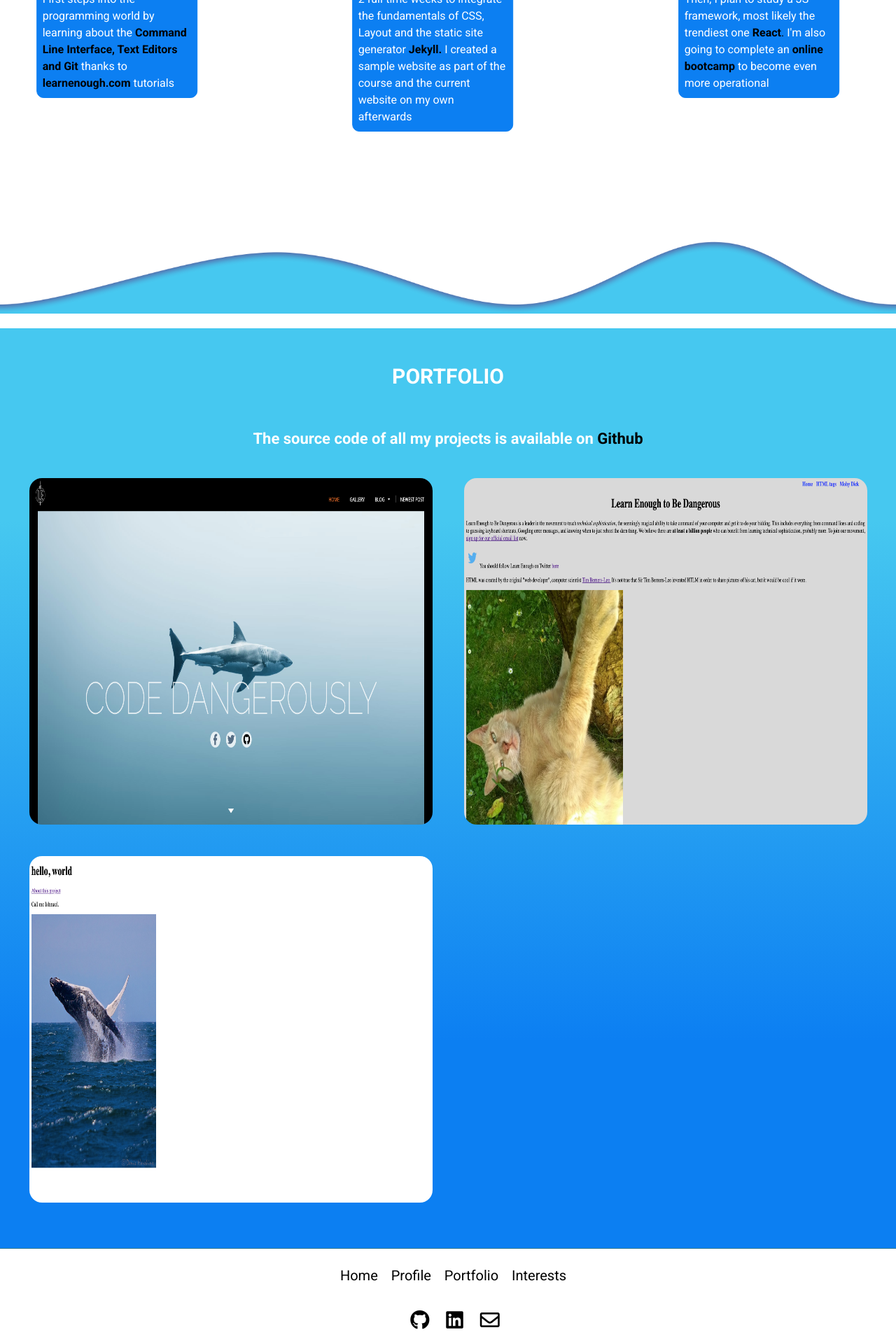
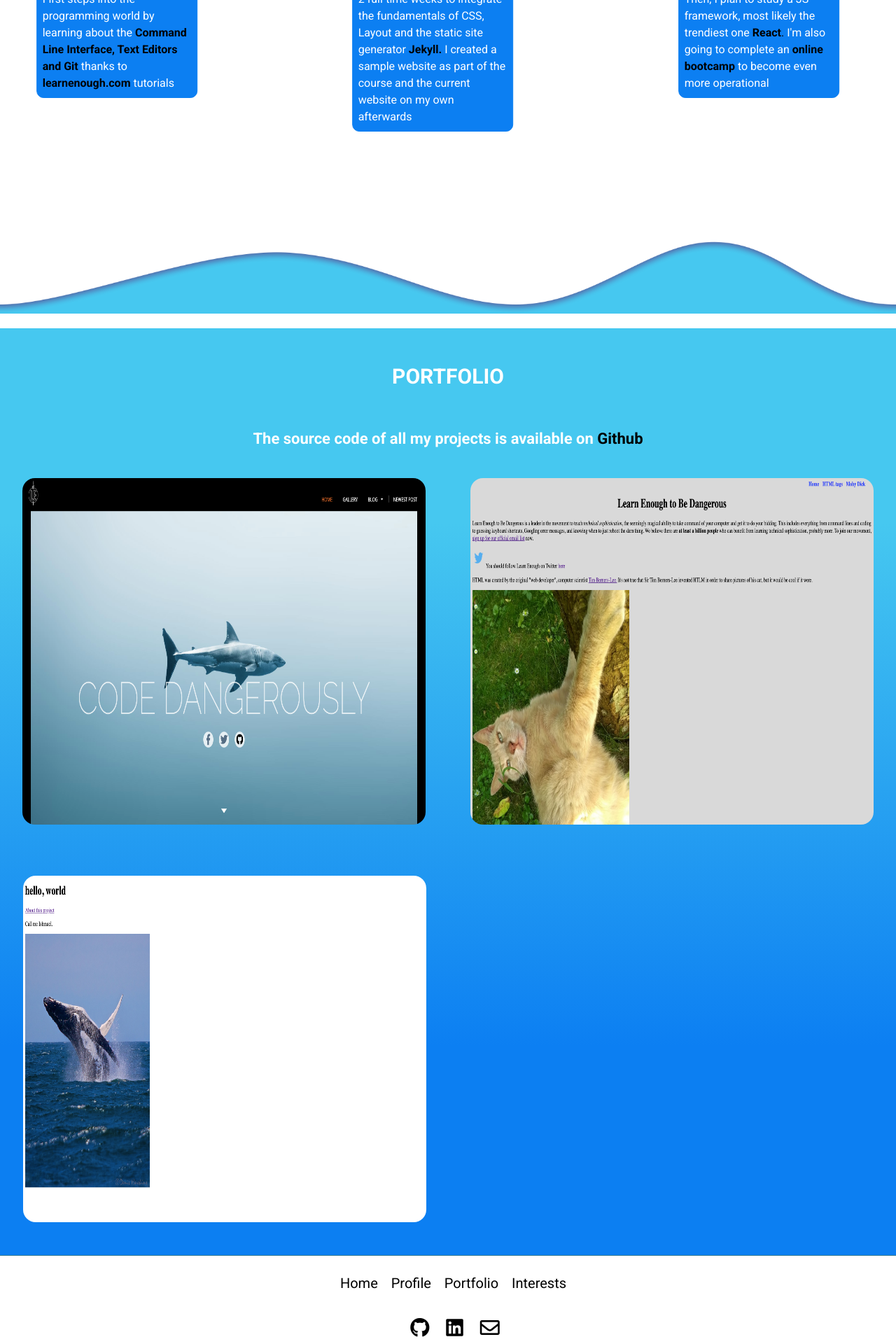
Before and after one commit to BlockProgram/official, a Jekyll site: the page built from index.html, in a window 1280 px wide. Shown: the part 1349-3269 px from the top of the page at 70% size. Built offline with Jekyll 4.4.1, drawn with Linux system fonts in a browser that asks for light colours.

Commit message:
refactore portfolio with flexbox

```diff
--- a/css/main.css
+++ b/css/main.css
@@ -473,7 +473,7 @@ left: 38px;
 .home-portfolio {
   background-image: linear-gradient(to bottom, #46c8f0 30%, #0c7ff2 80%);
   border-bottom: 1px solid rgba(50, 50, 50, 0.5);
-  height: 165vh;
+  height: auto;
   margin-top: 12vh;
   min-height: 165vh;
   position: relative;
@@ -497,9 +497,6 @@ left: 38px;
   font-size: 22px;
   text-decoration: none;
 }
-.squares-portfolio {
-  position: relative;
-}
 .style-square {
   background-color: #fff;
   background-size: 45vw 55vh;
@@ -511,30 +508,38 @@ left: 38px;
 .style-square:hover {
   opacity: 0.3;
 }
+.flex-upsquares {
+  display: flex;
+  justify-content: space-around;
+  margin: 3vw 0 0;
+  position: relative;
+}
+.flex-downsquares {
+  display: flex;
+  margin: 5vw 0 3vw 2.6vw;
+  position: relative;
+}
 .style-text {
   color: #fff;
   font-size: 20px;
   line-height: 1.25;
   position: absolute;
 }
-.left-squares {
-  position: absolute;
-  right: 50%;
-  margin-right: 2.5vh;
-}
-.right-squares {
-  left: 50%;
-  position: absolute;
-  margin-left: 2.5vh;
-}
 .topleft-square {
   background-image: url(/images/css-website-portfolio.png);
-  margin-bottom: 5vh;
 }
 .topleft-text {
   max-width: 35vw;
   left: 8%;
   top: 32%;
+}
+.topright-square {
+  background-image: url(/images/html-website-portfolio.png);
+}
+.topright-text {
+  left: 71%;
+  top: 42%;
+  max-width: 25vw;
 }
 .bottomleft-square {
   background-image: url(/images/git-website-portfolio.png);
@@ -543,29 +548,6 @@ left: 38px;
   left: 22%;
   bottom: 17%;
   max-width: 25vw;
-}
-.topright-square {
-  background-image: url(/images/html-website-portfolio.png);
-  margin-bottom: 5vh;
-}
-.topright-text {
-  left: 71%;
-  top: 42%;
-  max-width: 25vw;
-}
-.bottomright-square {
-  position: relative;
-}
-.bottomright-text {
-  bottom: 50%;
-  color: #000;
-  font-size: 26px;
-  font-weight: bold;
-  right: 50%;
-  transform: translate(50%,50%);
-}
-.bottomright-square:hover {
-  opacity: 1;
 }
 
 /* SOCIAL STYLES */
@@ -744,7 +726,6 @@ left: 38px;
   font-size: 28px;
   margin-left: 20px;
 }
-
 
   /* HERO STYLES */
   .home-hero {
@@ -953,13 +934,26 @@ left: 38px;
     padding-top: 17vh;
     text-align: center;
   }
+  .flex-upsquares {
+    align-items: center;
+    justify-content: space-evenly;
+    display: flex;
+    flex-direction: column;
+    /* margin: 0 0 5vh 0; */
+    height: 130vh;
+  }
+  .flex-downsquares {
+    align-items: center;
+    display: flex;
+    flex-direction: column;
+    margin: 0 0 5vh 0;
+  }
   .style-square {
     background-color: #fff;
     background-size: 80vw 55vh;
     border-radius: 2vh;
     height: 55vh;
     width: 80vw;
-    margin: 0 auto 5vh;
     opacity: 0.9;
   }
   .style-square:hover {
@@ -971,34 +965,26 @@ left: 38px;
     position: absolute;
     z-index: 60;
   }
-  .left-squares {
-    position: static;
-    margin: 0;
-  }
-  .right-squares {
-    position: static;
-    margin: 0;
-  }
   .topleft-text {
     left: 14%;
     max-width: 70vw;
-    top: 21%;
+    top: 22.5%;
   }
   .bottomleft-square {
     background-color: #fff;
     background-size: cover;
   }
+  .topright-text {
+    left: 45%;
+    top: 58%;
+    max-width: 50vw;
+  }
   .bottomleft-text {
     color: #fff;
     font-size: 15px;
     left: 14%;
-    top: 61%;
+    top: 89%;
     max-width: 60vw;
-  }
-  .topright-text {
-    left: 45%;
-    top: 85%;
-    max-width: 50vw;
   }
 
   /* INTERESTS STYLES */
--- a/index.html
+++ b/index.html
@@ -196,21 +196,21 @@ layout: default
   </p>
 
   <div class="squares-portfolio">
-    <div class="left-squares">
+    <div class="flex-upsquares">
       <a href="https://blockprogram.github.io/" target="_blank" rel="noopener">
         <div class="topleft-square style-square">
         </div>
       </a>
+      <a href="https://blockprogram.github.io/sample_website/" target="_blank" rel="noopener">
+        <div class="topright-square style-square">
+        </div>
+      </a>
+    </div>
+    <div class="flex-downsquares">
       <a href="https://blockprogram.github.io/website/" target="_blank" rel="noopener">
         <div class="bottomleft-square style-square">
         </div>
       </a>
     </div>
-    <div class="right-squares">
-      <a href="https://blockprogram.github.io/sample_website/" target="_blank" rel="noopener">
-        <div class="topright-square style-square">
-        </div>
-      </a>
-    </div>
   </div>
 </div>
```
